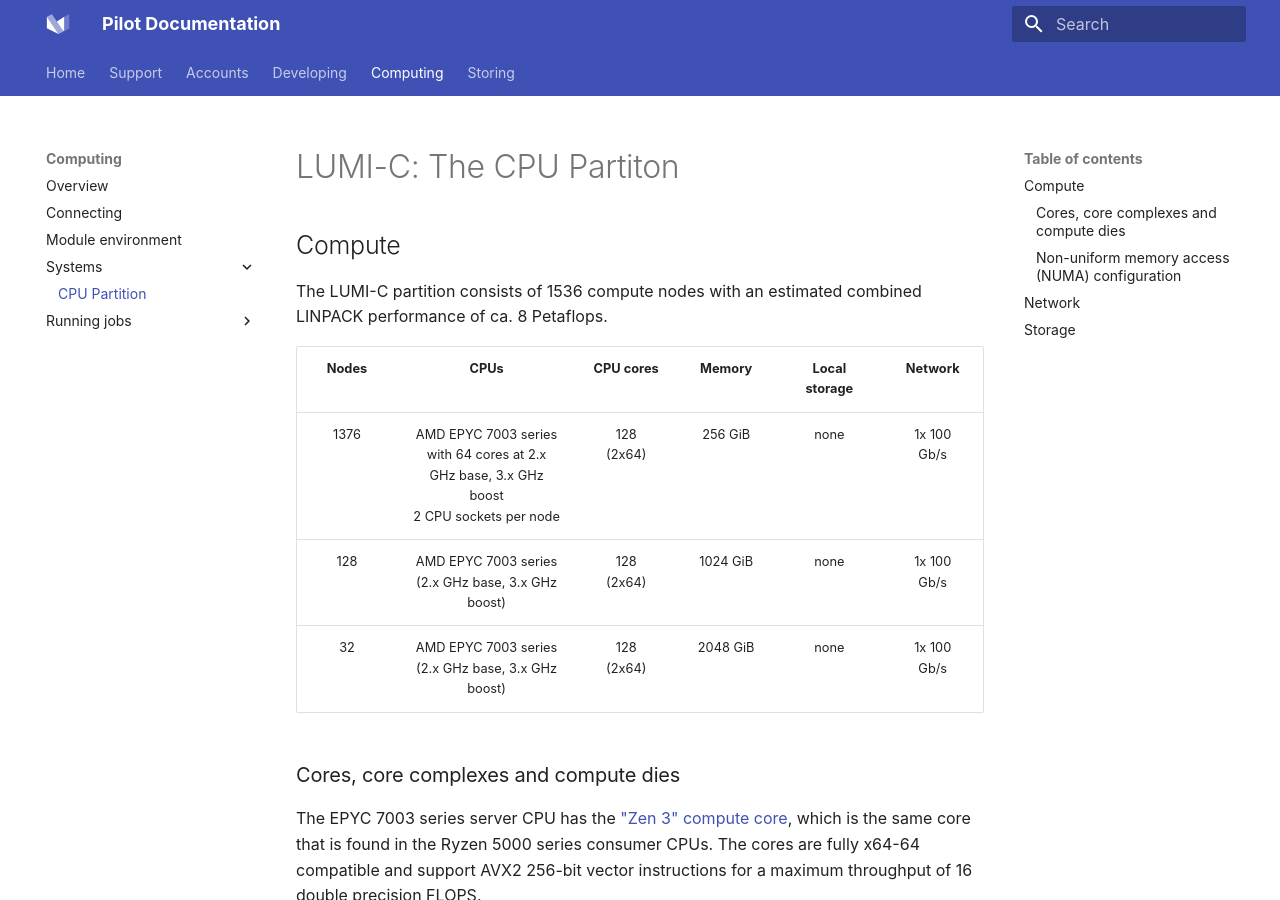
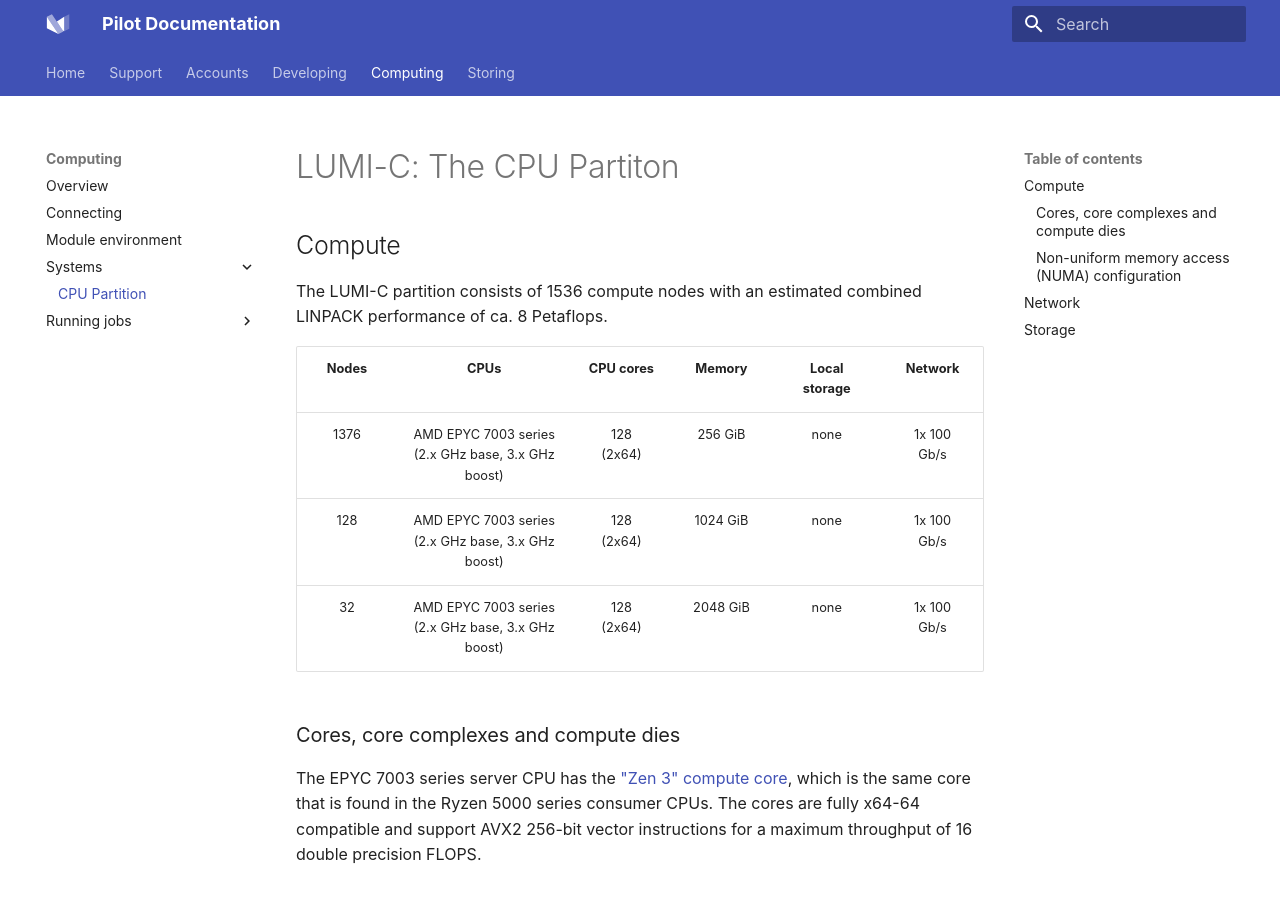
Before and after one commit to Lumi-supercomputer/lumi-userguide, an MkDocs documentation site: the page built from docs/computing/systems/lumic.md, in a window 1280 px wide and 900 px high. Built offline with MkDocs 1.6.1 and Material for MkDocs 9.7.7, drawn with Linux system fonts in a browser that asks for light colours; some web fonts are replaced.

Commit message:
reverted change of CPU type column info for LUMI-C

```diff
--- a/docs/computing/systems/lumic.md
+++ b/docs/computing/systems/lumic.md
@@ -7,7 +7,7 @@
 
 | Nodes  | CPUs                                              | CPU cores     | Memory  | Local storage | Network     |
 | :--------------: | :---------------------------------------------------: | :-----------: | :-----: | :-----------: | :---------: |
-| 1376             | AMD EPYC 7003 series<br>with 64 cores at 2.x GHz base, 3.x GHz boost<br>2 CPU sockets per node | 128<br>(2x64) | 256 GiB  | none          | 1x 100 Gb/s |
+| 1376             | AMD EPYC 7003 series<br>(2.x GHz base, 3.x GHz boost) | 128<br>(2x64) | 256 GiB  | none          | 1x 100 Gb/s |
 | 128              | AMD EPYC 7003 series<br>(2.x GHz base, 3.x GHz boost) | 128<br>(2x64) | 1024 GiB | none          | 1x 100 Gb/s |
 | 32               | AMD EPYC 7003 series<br>(2.x GHz base, 3.x GHz boost) | 128<br>(2x64) | 2048 GiB | none          | 1x 100 Gb/s |
 
```
